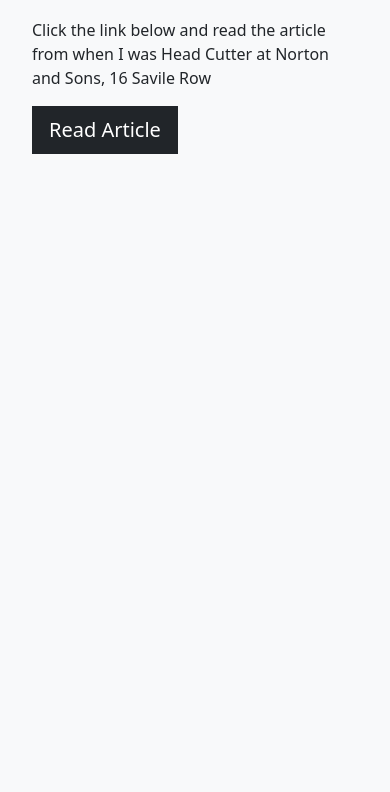
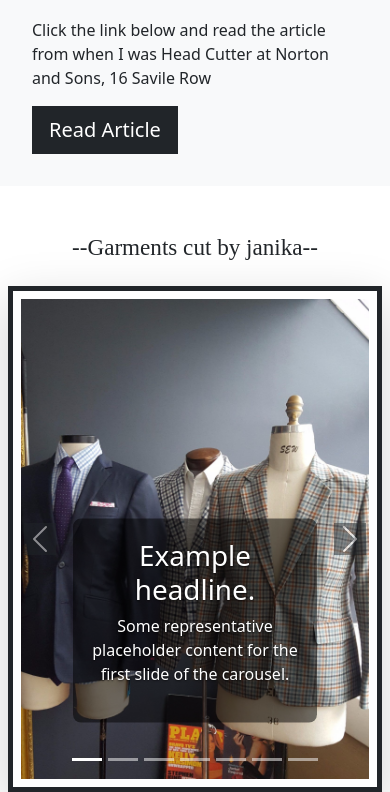
Before and after one commit to NnamTechWave/JanikaExpressions, a Flask app: page /Meet_Janika in a window 390 px wide. Shown: the part 1412-2204 px from the top of the page. Before the commit the page ends 1566 px from the top, so only its background shows below. Run offline with Flask 3, Linux system fonts and the light colour scheme; some libraries are stand-ins or nearby versions.

Commit message:
Added a responsive image carousel and also included navigation button and indicators for carousel control using bootstrap  to 'Garment cut by janika' section.

```diff
--- a/templates/meet_janika.html
+++ b/templates/meet_janika.html
@@ -209,6 +209,89 @@
               </div>
             </div>
         </section>
+        <!-- Garments cut by janika -->
+        <section>
+            <div class="container px-lg-5 px-2 mt-5">
+              <div class="text-center">
+                <h3 class="thin-text mb-4">--Garments cut by janika-- </h3>
+              </div>
+              <div id="myCarousel" class="carousel slide shadow-lg border border-5 border-dark p-lg-4 p-2" data-bs-ride="carousel">
+                <div class="carousel-indicators">
+                  <button type="button" data-bs-target="#myCarousel" data-bs-slide-to="0" class="active" aria-current="true" aria-label="Slide 1"></button>
+                  <button type="button" data-bs-target="#myCarousel" data-bs-slide-to="1" aria-label="Slide 2"></button>
+                  <button type="button" data-bs-target="#myCarousel" data-bs-slide-to="2" aria-label="Slide 3"></button>
+                  <button type="button" data-bs-target="#myCarousel" data-bs-slide-to="3" aria-label="Slide 4"></button>
+                  <button type="button" data-bs-target="#myCarousel" data-bs-slide-to="4" aria-label="Slide 5"></button>
+                  <button type="button" data-bs-target="#myCarousel" data-bs-slide-to="5" aria-label="Slide 6"></button>
+                  <button type="button" data-bs-target="#myCarousel" data-bs-slide-to="6" aria-label="Slide 7"></button>
+                </div>
+                <div class="carousel-inner">
+                  <div class="carousel-item active">
+                    <img src="/static/images/bespoke_suit.jpg" class="img-fluid" alt="" style="object-fit: cover;">
+                    <div class="container">
+                      <div class="carousel-caption text-center mb-lg-5 mb-3">
+                        <h1>Example headline.</h1>
+                        <p>Some representative placeholder content for the first slide of the carousel.</p>
+                      </div>
+                    </div>
+                  </div>
+                  <div class="carousel-item">
+                    <img src="/static/images/dinner_suits.jpg" class="img-fluid" alt="" style="object-fit: cover;">
+                    <div class="container">
+                      <div class="carousel-caption text-center mb-lg-5 mb-3">
+                        <h1>Another example headline.</h1>
+                        <p>Some representative placeholder content for the second slide of the carousel.</p>
+                      </div>
+                    </div>
+                  </div>
+                  <div class="carousel-item">
+                    <img src="/static/images/gentlemen_suit.jpg" class="img-fluid" alt="" style="object-fit: cover;">
+                    <div class="container">
+                      <div class="carousel-caption text-center mb-lg-5 mb-3">
+                        <h1>One more for good measure.</h1>
+                        <p>Some representative placeholder content for the third slide of this carousel.</p>
+                      </div>
+                    </div>
+                  </div>
+                  <div class="carousel-item">
+                    <img src="/static/images/suit_apointment.jpg" class="img-fluid" alt="" style="object-fit: cover;">
+                    <div class="container">
+                      <div class="carousel-caption text-center mb-lg-5 mb-3">
+                        <h1>One more for good measure.</h1>
+                        <p>Some representative placeholder content for the third slide of this carousel.</p>
+                      </div>
+                    </div>
+                  </div>
+                  <div class="carousel-item">
+                    <img src="/static/images/suit.jpg" class="img-fluid" alt="" style="object-fit: cover;">
+                    <div class="container">
+                      <div class="carousel-caption text-center mb-lg-5 mb-3">
+                        <h1>One more for good measure.</h1>
+                        <p>Some representative placeholder content for the third slide of this carousel.</p>
+                      </div>
+                    </div>
+                  </div>
+                  <div class="carousel-item">
+                    <img src="/static/images//bespoke-client.jpg" class="img-fluid" alt="" style="object-fit: cover;">
+                    <div class="container">
+                      <div class="carousel-caption text-center mb-lg-5 mb-3">
+                        <h1>One more for good measure.</h1>
+                        <p>Some representative placeholder content for the third slide of this carousel.</p>
+                      </div>
+                    </div>
+                  </div>
+                </div>
+                <button class="carousel-control-prev" type="button" data-bs-target="#myCarousel" data-bs-slide="prev">
+                  <span class="carousel-control-prev-icon bg-dark" aria-hidden="true"></span>
+                  <span class="visually-hidden">Previous</span>
+                </button>
+                <button class="carousel-control-next" type="button" data-bs-target="#myCarousel" data-bs-slide="next">
+                  <span class="carousel-control-next-icon bg-dark" aria-hidden="true"></span>
+                  <span class="visually-hidden">Next</span>
+                </button>
+              </div>
+            </div>
+          </section>
     </main>
 
     <!-- Bootstrap cdn -->
```
